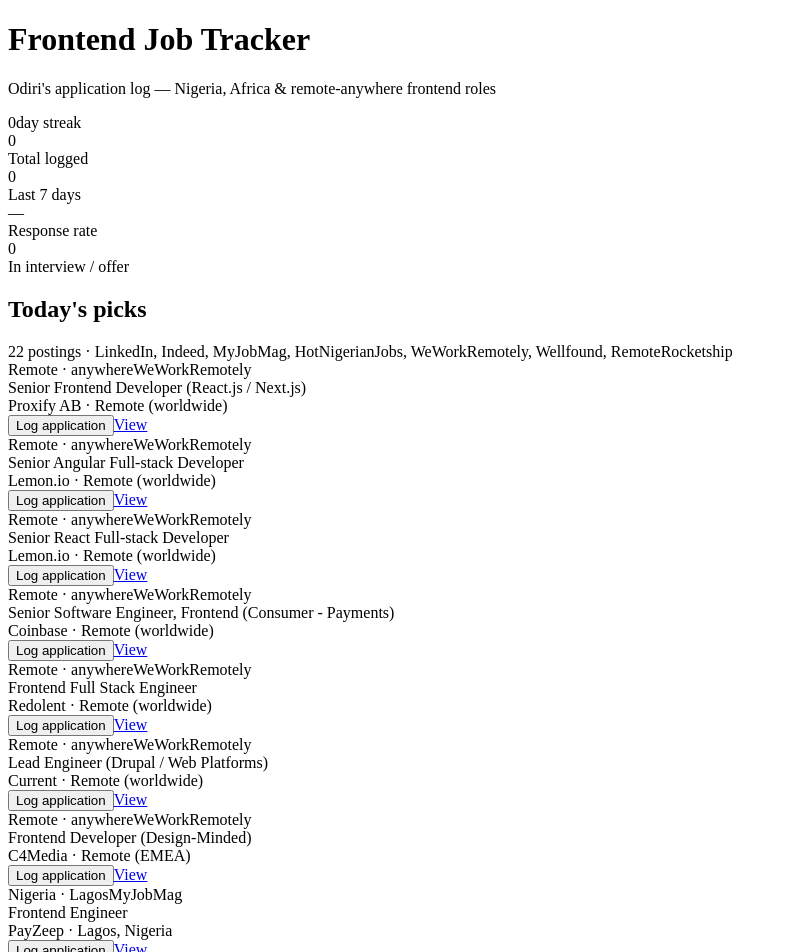
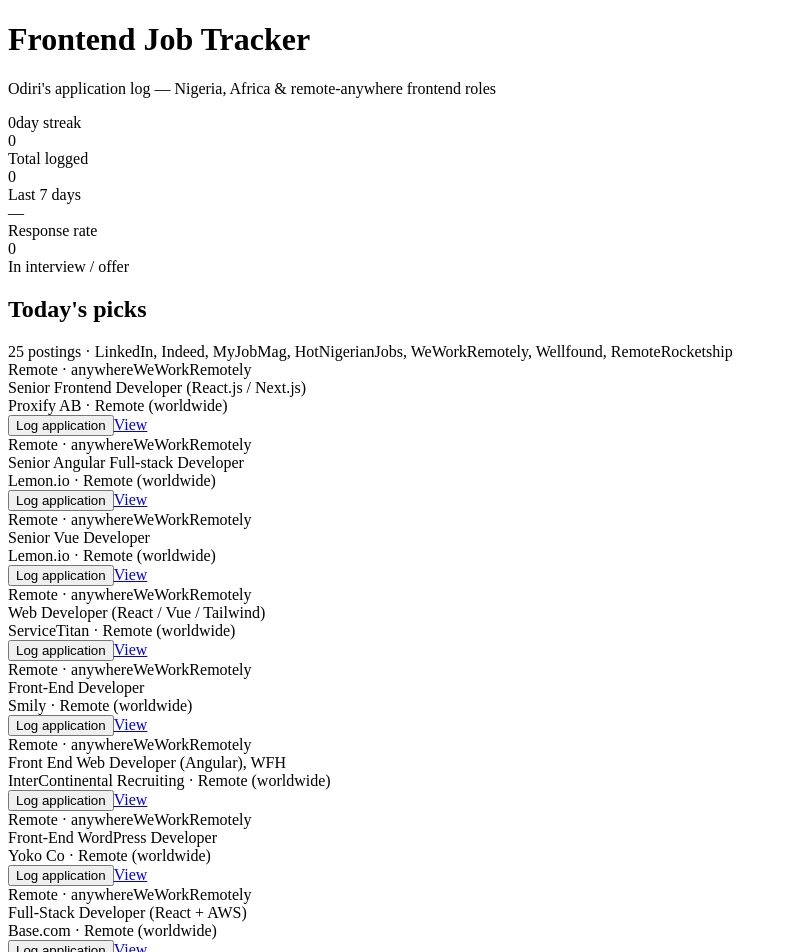
Before and after one commit to odizee/job-tracker, a React (Vite) app: page / in a window 1280 px wide. Shown: the top 952 px of the page, without its empty margins (0-787 px from the left). Built offline with nearby package versions, Linux system fonts and the light colour scheme; the HTML template or start-up script is replaced by a standard one.

Commit message:
Refresh today's picks (2026-10-20)
Sourced from WeWorkRemotely, MyJobMag and HotNigerianJobs.

Co-Authored-By: Claude Sonnet 5 <noreply@anthropic.com>
Claude-Session: https://claude.ai/code/session_015Zc6AyFUmD5u7yfPjHx7V2

```diff
--- a/src/data/picks.js
+++ b/src/data/picks.js
@@ -1,26 +1,29 @@
-// Sourced Oct 18, 2026 from WeWorkRemotely, MyJobMag and HotNigerianJobs.
+// Sourced Oct 20, 2026 from WeWorkRemotely, MyJobMag and HotNigerianJobs.
 // Edit freely — this is just the seed list "Today's picks" starts from.
 export const PICKS = [
   { tag: "Remote · anywhere", source: "WeWorkRemotely", role: "Senior Frontend Developer (React.js / Next.js)", company: "Proxify AB", location: "Remote (worldwide)", link: "https://weworkremotely.com/remote-jobs/proxify-ab-senior-frontend-developer-react-js-next-js-1" },
   { tag: "Remote · anywhere", source: "WeWorkRemotely", role: "Senior Angular Full-stack Developer", company: "Lemon.io", location: "Remote (worldwide)", link: "https://weworkremotely.com/remote-jobs/lemon-io-senior-angular-full-stack-developer" },
-  { tag: "Remote · anywhere", source: "WeWorkRemotely", role: "Senior React Full-stack Developer", company: "Lemon.io", location: "Remote (worldwide)", link: "https://weworkremotely.com/remote-jobs/lemon-io-senior-react-full-stack-developer-7" },
-  { tag: "Remote · anywhere", source: "WeWorkRemotely", role: "Senior Software Engineer, Frontend (Consumer - Payments)", company: "Coinbase", location: "Remote (worldwide)", link: "https://weworkremotely.com/remote-jobs/coinbase-senior-software-engineer-frontend-consumer-payments" },
-  { tag: "Remote · anywhere", source: "WeWorkRemotely", role: "Frontend Full Stack Engineer", company: "Redolent", location: "Remote (worldwide)", link: "https://weworkremotely.com/remote-jobs/redolent-frontend-full-stack-engineer" },
-  { tag: "Remote · anywhere", source: "WeWorkRemotely", role: "Lead Engineer (Drupal / Web Platforms)", company: "Current", location: "Remote (worldwide)", link: "https://weworkremotely.com/remote-jobs/current-lead-engineer-drupal-web-platforms" },
-  { tag: "Remote · anywhere", source: "WeWorkRemotely", role: "Frontend Developer (Design-Minded)", company: "C4Media", location: "Remote (EMEA)", link: "https://weworkremotely.com/remote-jobs/c4media-frontend-developer" },
+  { tag: "Remote · anywhere", source: "WeWorkRemotely", role: "Senior Vue Developer", company: "Lemon.io", location: "Remote (worldwide)", link: "https://weworkremotely.com/remote-jobs/lemon-io-senior-vue-developer" },
+  { tag: "Remote · anywhere", source: "WeWorkRemotely", role: "Web Developer (React / Vue / Tailwind)", company: "ServiceTitan", location: "Remote (worldwide)", link: "https://weworkremotely.com/remote-jobs/servicetitan-web-developer" },
+  { tag: "Remote · anywhere", source: "WeWorkRemotely", role: "Front-End Developer", company: "Smily", location: "Remote (worldwide)", link: "https://weworkremotely.com/remote-jobs/smily-front-end-developer" },
+  { tag: "Remote · anywhere", source: "WeWorkRemotely", role: "Front End Web Developer (Angular), WFH", company: "InterContinental Recruiting", location: "Remote (worldwide)", link: "https://weworkremotely.com/remote-jobs/intercontinental-recruiting-front-end-web-developer-wfh" },
+  { tag: "Remote · anywhere", source: "WeWorkRemotely", role: "Front-End WordPress Developer", company: "Yoko Co", location: "Remote (worldwide)", link: "https://weworkremotely.com/remote-jobs/yoko-co-front-end-wordpress-developer" },
+  { tag: "Remote · anywhere", source: "WeWorkRemotely", role: "Full-Stack Developer (React + AWS)", company: "Base.com", location: "Remote (worldwide)", link: "https://weworkremotely.com/remote-jobs/base-com-full-stack-developer-react-aws" },
+  { tag: "Nigeria · Lagos", source: "MyJobMag", role: "Frontend Engineer", company: "Flutterwave", location: "Lekki, Lagos, Nigeria", link: "https://www.myjobmag.com/job/frontend-engineer-flutterwave-2" },
+  { tag: "Nigeria · Lagos", source: "MyJobMag", role: "Developer Experience Engineer (Front-End, React & Angular)", company: "Flutterwave", location: "Lagos, Nigeria", link: "https://www.myjobmag.com/job/developer-experience-engineer-front-end-engineer-react-x-angular-flutterwave" },
   { tag: "Nigeria · Lagos", source: "MyJobMag", role: "Frontend Engineer", company: "PayZeep", location: "Lagos, Nigeria", link: "https://www.myjobmag.com/job/frontend-engineer-payzeep-1" },
-  { tag: "Nigeria · Lagos", source: "MyJobMag", role: "Frontend Engineer", company: "Flutterwave", location: "Lekki, Lagos, Nigeria", link: "https://www.myjobmag.com/job/frontend-engineer-flutterwave-2" },
-  { tag: "Nigeria · Lagos", source: "MyJobMag", role: "Frontend Engineer", company: "Helium Health", location: "Lagos, Nigeria (Remote)", link: "https://www.myjobmag.com/job/frontend-engineer-helium-health-3" },
-  { tag: "Nigeria · Lagos", source: "MyJobMag", role: "Intern - Frontend Engineer", company: "LocalBuka", location: "Lagos, Nigeria", link: "https://www.myjobmag.com/job/intern-frontend-engineer-localbuka" },
-  { tag: "Nigeria · Lagos", source: "MyJobMag", role: "Senior Frontend Developer (React)", company: "247Bet", location: "Lagos, Nigeria", link: "https://www.myjobmag.com/jobs/senior-frontend-developer-react-at-247bet" },
-  { tag: "Africa · Kenya", source: "MyJobMag", role: "Front-End Developer", company: "Co-operative Bank of Kenya", location: "Nairobi, Kenya", link: "https://www.myjobmag.co.ke/job/front-end-developer-co-operative-bank-of-kenya-3" },
-  { tag: "Africa · Kenya", source: "MyJobMag", role: "React Frontend Developer", company: "Software Dynamics", location: "Nairobi, Kenya", link: "https://www.myjobmag.co.ke/job/react-frontend-developer-software-dynamics" },
+  { tag: "Africa · Kenya", source: "MyJobMag", role: "Front-End Developer", company: "Britam", location: "Nairobi, Kenya", link: "https://www.myjobmag.co.ke/job/front-end-developer-britam" },
+  { tag: "Africa · Kenya", source: "MyJobMag", role: "Front End Developer (1-Year Fixed-Term Contract)", company: "Britam", location: "Nairobi, Kenya", link: "https://www.myjobmag.co.ke/job/front-end-developer-1-year-fixed-term-contract-britam-1" },
+  { tag: "Africa · Kenya", source: "MyJobMag", role: "Senior Frontend Engineer (Remote)", company: "Deimos", location: "Nairobi, Kenya", link: "https://www.myjobmag.co.ke/job/senior-frontend-engineer-deimos-2" },
   { tag: "Nigeria · Lagos", source: "HotNigerianJobs", role: "Frontend Engineer - Web Experiences", company: "Paystack", location: "Lagos, Nigeria", link: "https://www.hotnigerianjobs.com/hotjobs/197770/frontend-engineer-web-experiences-at-paystack-nige.html" },
-  { tag: "Remote · anywhere", source: "HotNigerianJobs", role: "Frontend Engineer (Angular)", company: "Moniepoint Incorporated", location: "Remote", link: "https://www.hotnigerianjobs.com/hotjobs/508209/frontend-engineer-angular-at-moniepoint-remote.html" },
+  { tag: "Nigeria · Lagos", source: "HotNigerianJobs", role: "Frontend Engineer - Product", company: "Paystack", location: "Lagos, Nigeria", link: "https://www.hotnigerianjobs.com/hotjobs/197771/frontend-engineer-product-at-paystack-nigeria.html" },
+  { tag: "Nigeria · Lagos", source: "HotNigerianJobs", role: "Frontend Developer", company: "Hampshire Heights Global Company Limited", location: "Lagos, Nigeria", link: "https://www.hotnigerianjobs.com/hotjobs/931045/frontend-developer-at-hampshire-heights-global-com.html" },
   { tag: "Nigeria · Lagos", source: "HotNigerianJobs", role: "Frontend Developer (with React)", company: "Outcess Solutions Nigeria Limited", location: "Lagos, Nigeria", link: "https://www.hotnigerianjobs.com/hotjobs/672062/frontend-developer-with-react-at-outcess-solutions.html" },
-  { tag: "Nigeria · Lagos", source: "HotNigerianJobs", role: "Frontend Developer", company: "Hampshire Heights Global Company Limited", location: "Lagos, Nigeria", link: "https://www.hotnigerianjobs.com/hotjobs/931045/frontend-developer-at-hampshire-heights-global-com.html" },
   { tag: "Nigeria · Lagos", source: "HotNigerianJobs", role: "Senior React Frontend Developer", company: "eTranzact International PLC", location: "Lagos, Nigeria", link: "https://www.hotnigerianjobs.com/hotjobs/268861/senior-react-frontend-developer-at-etranzact-inter.html" },
   { tag: "Nigeria · Lagos", source: "HotNigerianJobs", role: "Junior Frontend Engineer", company: "Interswitch Group", location: "Lagos, Abuja & Ibadan, Nigeria", link: "https://www.hotnigerianjobs.com/hotjobs/234632/junior-frontend-engineer-at-interswitch-group-lago.html" },
   { tag: "Nigeria · Abuja", source: "HotNigerianJobs", role: "Front End Developer Intern", company: "FlexiSAF Edusoft Limited", location: "Abuja, Nigeria", link: "https://www.hotnigerianjobs.com/hotjobs/472010/front-end-developer-intern-at-flexisaf-edusoft-lim.html" },
   { tag: "Nigeria · Lagos", source: "HotNigerianJobs", role: "Frontend Engineer - Talent Pool", company: "Kuda Bank", location: "Lagos, Nigeria", link: "https://www.hotnigerianjobs.com/hotjobs/597565/frontend-engineer-talent-pool-at-kuda-bank.html" },
+  { tag: "Remote · anywhere", source: "HotNigerianJobs", role: "Senior Frontend Engineer", company: "Biz Afric Solutions", location: "Remote", link: "https://www.hotnigerianjobs.com/hotjobs/631146/senior-frontend-engineer-at-biz-afric-solutions.html" },
+  { tag: "Remote · anywhere", source: "HotNigerianJobs", role: "Frontend Engineer (Angular)", company: "Moniepoint Incorporated", location: "Remote", link: "https://www.hotnigerianjobs.com/hotjobs/508209/frontend-engineer-angular-at-moniepoint-remote.html" },
+  { tag: "Remote · anywhere", source: "HotNigerianJobs", role: "Web Frontend Engineer - JS, CSS, React, Flutter", company: "Canonical", location: "Remote", link: "https://www.hotnigerianjobs.com/hotjobs/751081/web-frontend-engineer-js-css-react-flutter-at-cano.html" },
 ];
```
